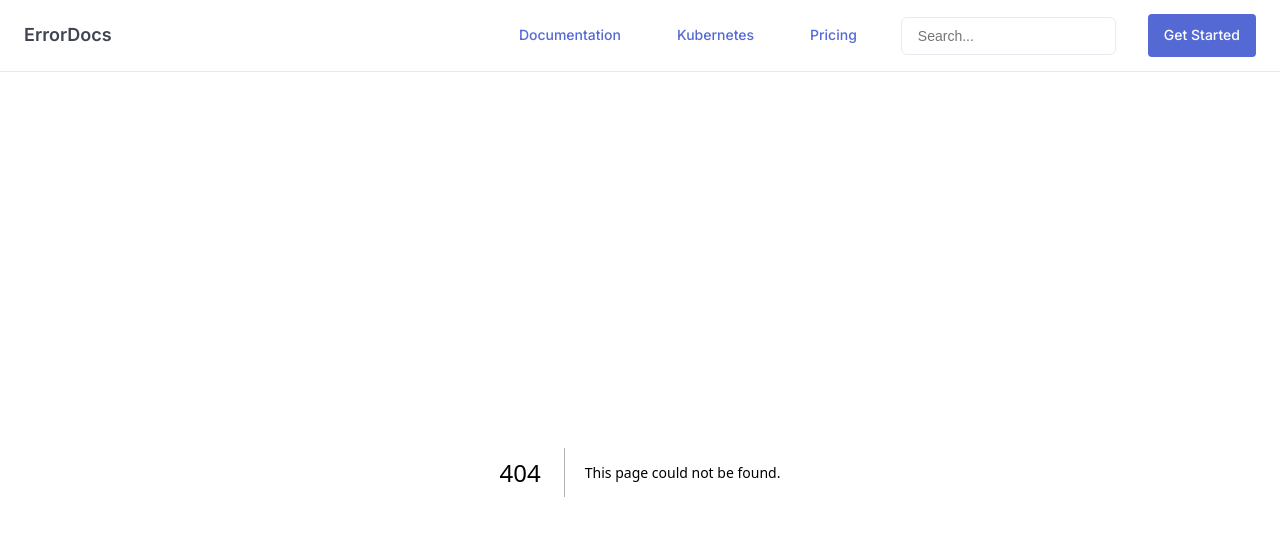
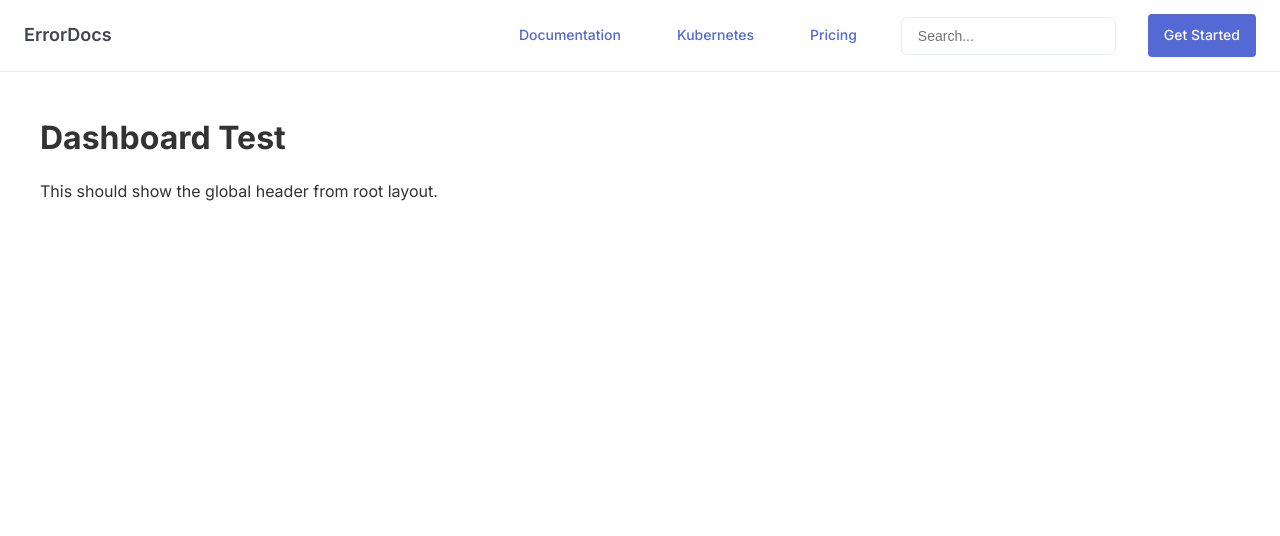
Before and after one commit to anyappx/error-saas, a Next.js app: page /dashboard-test in a window 1280 px wide. Before the commit this address had no page. Shown: the top 536 px of the page. Built offline with nearby package versions, Linux system fonts and the light colour scheme.

Commit message:
Add clean dashboard layout and test page

```diff
--- /dev/null
+++ b/app/dashboard-test/page.tsx
@@ -0,0 +1,8 @@
+export default function DashboardTestPage() {
+  return (
+    <div style={{ padding: '40px' }}>
+      <h1>Dashboard Test</h1>
+      <p>This should show the global header from root layout.</p>
+    </div>
+  )
+}
```
Also changed, not shown: app/(dashboard)/layout.tsx (added, +8 -0 lines).
